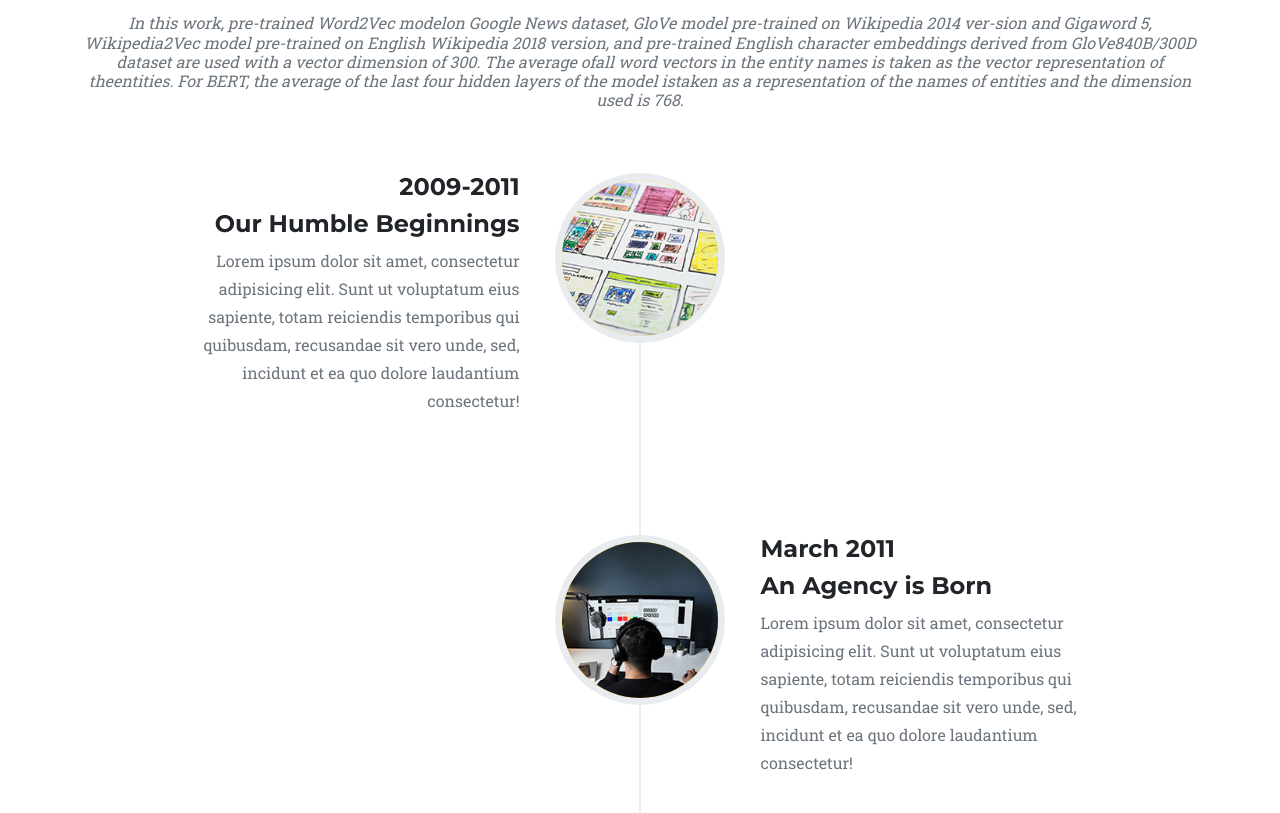
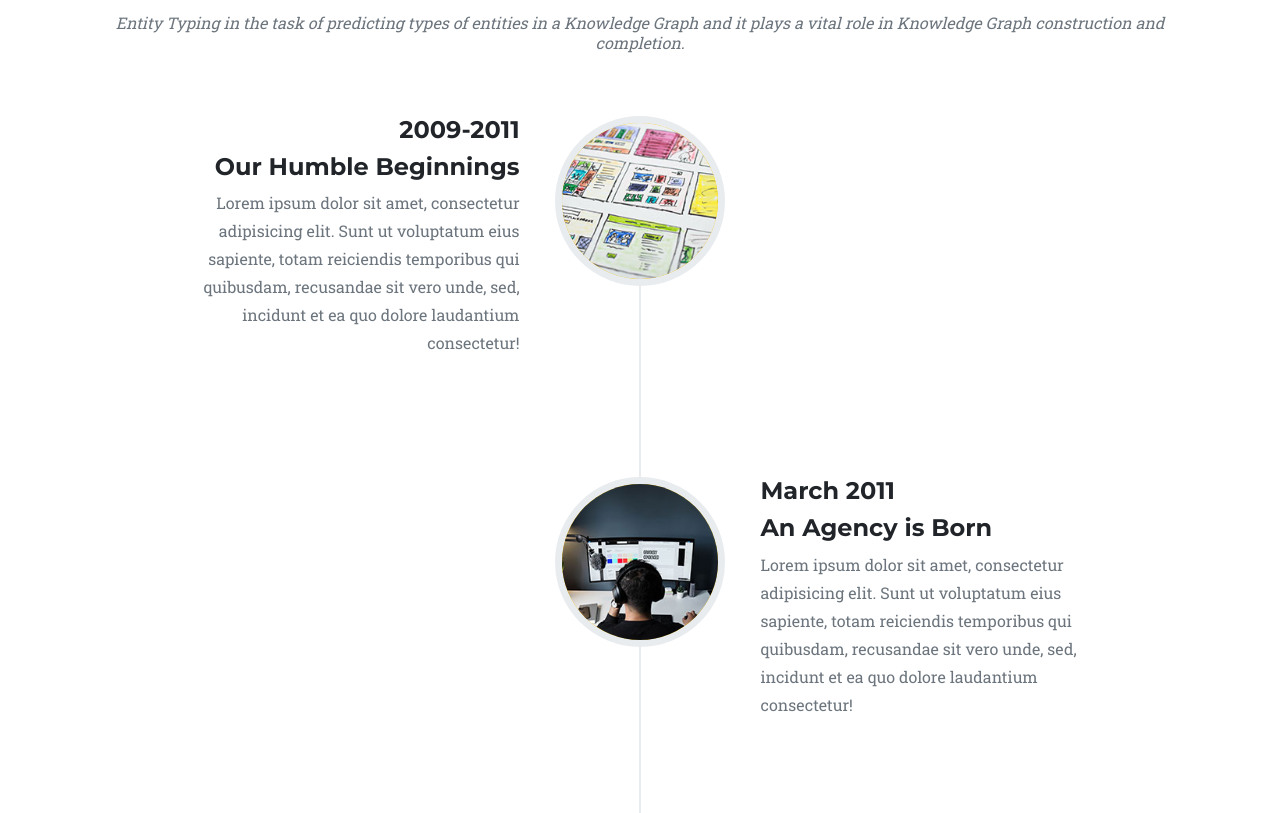
Before and after one commit to russabiswas/EntityTyping, a website: page index.html in a window 1280 px wide. Shown: the part 2213-3026 px from the top of the page. Drawn offline with nearby package versions, Linux system fonts and the light colour scheme.

Commit message:
Update index.html

```diff
--- a/index.html
+++ b/index.html
@@ -242,7 +242,7 @@
             <div class="container">
                 <div class="text-center">
                     <h2 class="section-heading text-uppercase">Entity Typing</h2>
-                    <h3 class="section-subheading text-muted">In this work, pre-trained Word2Vec modelon  Google  News  dataset,  GloVe  model  pre-trained  on  Wikipedia  2014  ver-sion and Gigaword 5, Wikipedia2Vec model pre-trained on English Wikipedia 2018 version, and pre-trained English character embeddings derived from GloVe840B/300D dataset are used with a vector dimension of 300. The average ofall word vectors in the entity names is taken as the vector representation of theentities. For BERT, the average of the last four hidden layers of the model istaken as a representation of the names of entities and the dimension used is 768.</h3>
+                    <h3 class="section-subheading text-muted">Entity Typing in the task of predicting types of entities in a Knowledge Graph and it plays a vital role in Knowledge Graph construction and completion.</h3>
                 </div>
                 <ul class="timeline">
                     <li>
```
